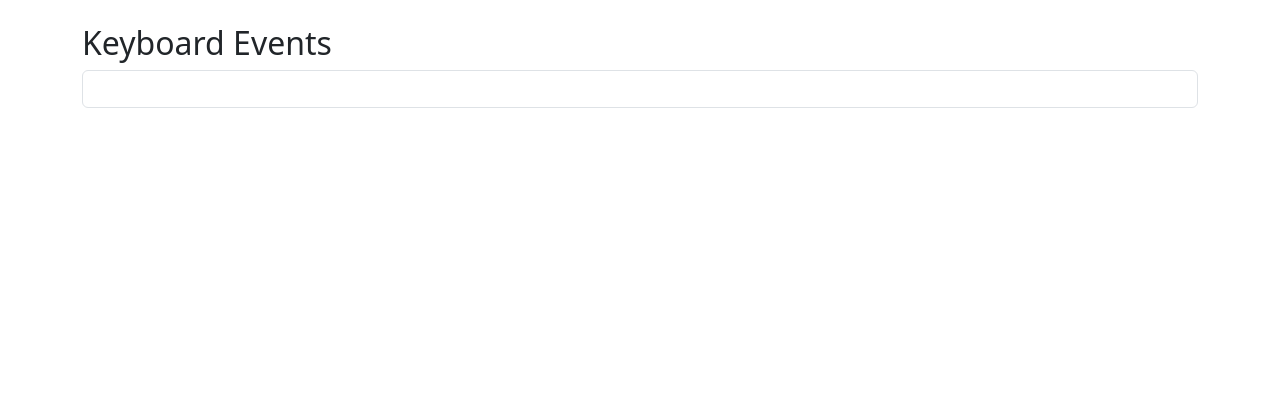
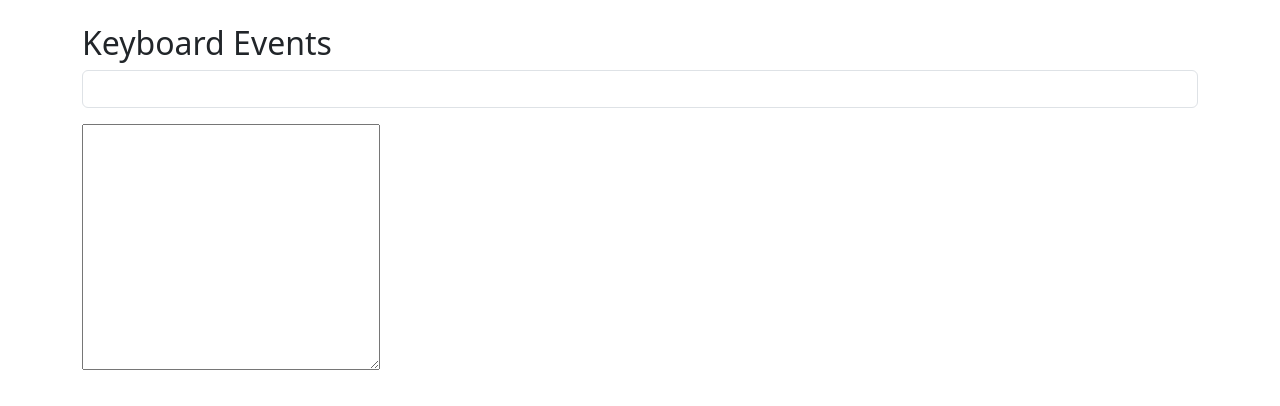
Before and after one commit to psyBeth/Revisions-and-Practices, a React (Create React App) app in the folder react06-forms-otherevents/: page / in a window 1280 px wide. Shown: the top 406 px of the page. Built offline with nearby package versions, Linux system fonts and the light colour scheme.

Commit message:
keyboard events

```diff
--- a/react06-forms-otherevents/src/components/2-keyboardClipboard/KeyboardClipboard.jsx
+++ b/react06-forms-otherevents/src/components/2-keyboardClipboard/KeyboardClipboard.jsx
@@ -11,6 +11,24 @@ const KeyboardClipboard = () => {
       e.preventDefault() //? prevented the numbers to appear on input
     }
   }
+
+  const handleCopy = (e) => {
+    alert("Copying the material is forbidden.")
+    e.preventDefault()
+  }
+  const handleCut = (e) => {
+    alert("Cutting the keyboard is forbidden.")
+    e.preventDefault()
+  }
+
+  const handlePaste = (e) => {
+    e.target.style.fontFamily = "Courier New"
+    e.target.style.fontSize = "1.2rem"
+    e.target.style.border = "1px solid red"
+    alert("Pasting content is forbidden.")
+    e.preventDefault()
+  }
+
 
   return (
     <div className="container mt-4">
@@ -27,7 +45,18 @@ const KeyboardClipboard = () => {
 
       <div className="mt-3">
         {/* always lowercase */}
-        <p>{content.toLocaleLowerCase()}</p>
+        <p onCopy={handleCopy} onCut={handleCut}>{content.toLocaleLowerCase()}</p>
+      </div>
+
+      <div>
+        <textarea
+        name="form-control"
+        id="area"
+        cols="30"
+        rows="10"
+        onCut={handleCut}
+        onPaste={handlePaste}
+        ></textarea>
       </div>
 
     </div>
```
